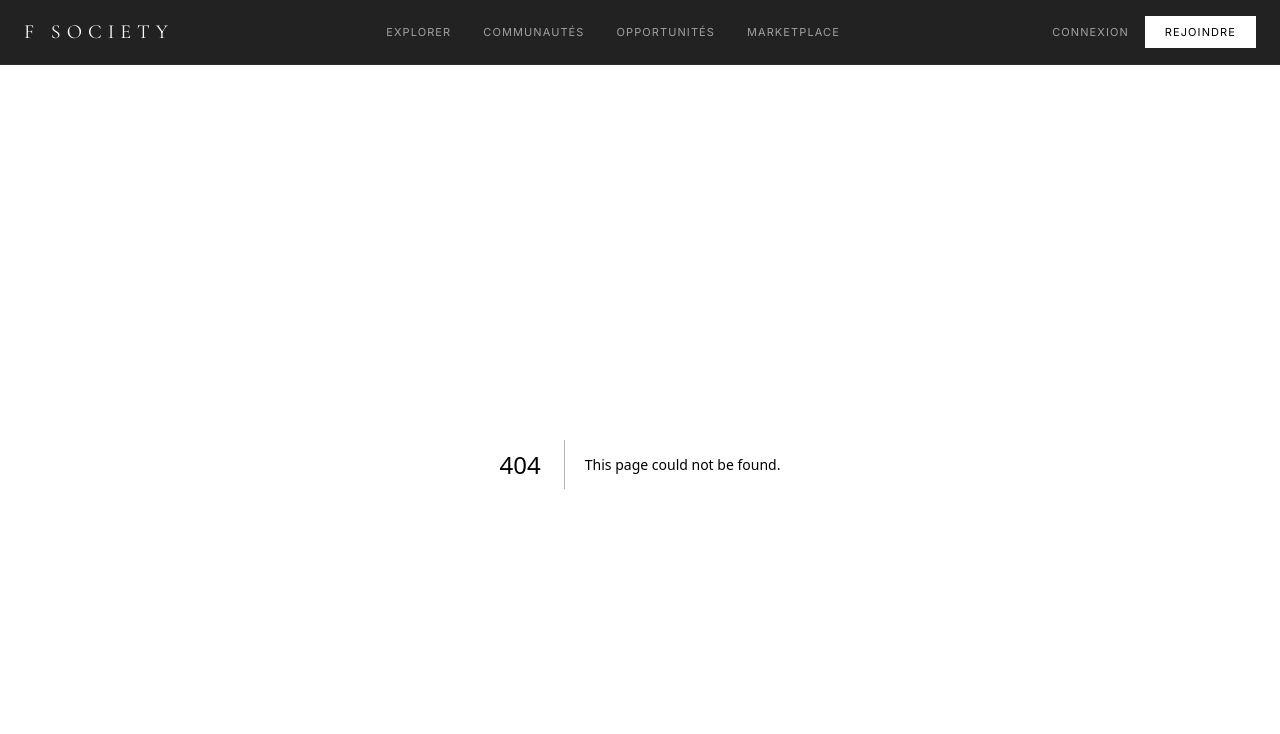
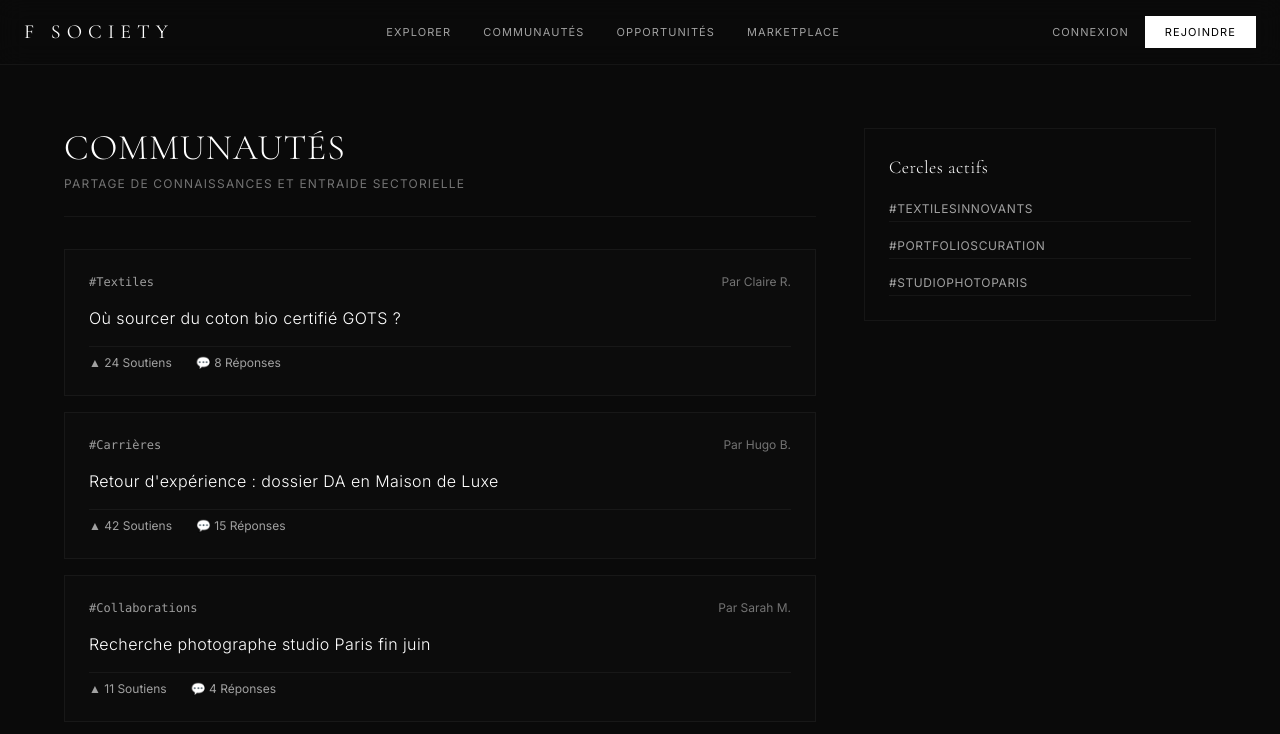
Before and after one commit to Marisan-coder/fsociety, a Next.js app: page /communities in a window 1280 px wide. Before the commit this address had no page. Shown: the top 734 px of the page. Built offline with nearby package versions, Linux system fonts and the light colour scheme.

Commit message:
Ajout page Communautés

```diff
--- /dev/null
+++ b/app/communities/page.tsx
@@ -0,0 +1,72 @@
+
+"use client";
+
+const POSTS = [
+ { id: 1, title: "Où sourcer du coton bio certifié GOTS ?",
+   author: "Claire R.", group: "#Textiles", votes: 24, replies: 8 },
+ { id: 2, title: "Retour d'expérience : dossier DA en Maison de Luxe",
+   author: "Hugo B.", group: "#Carrières", votes: 42, replies: 15 },
+ { id: 3, title: "Recherche photographe studio Paris fin juin",
+   author: "Sarah M.", group: "#Collaborations", votes: 11, replies: 4 },
+];
+
+export default function CommunitiesPage() {
+ return (
+   <div className="min-h-screen bg-[#0A0A0A] text-white p-8 md:p-16">
+     <div className="max-w-7xl mx-auto grid grid-cols-1 lg:grid-cols-3 gap-12">
+
+       <div className="lg:col-span-2 space-y-8">
+         <header className="border-b border-white/5 pb-6">
+           <h1 className="font-serif text-4xl font-light tracking-wide">
+             COMMUNAUTÉS
+           </h1>
+           <p className="text-neutral-500 text-xs uppercase tracking-widest mt-2">
+             Partage de connaissances et entraide sectorielle
+           </p>
+         </header>
+
+         <div className="space-y-4">
+           {POSTS.map((post) => (
+             <div key={post.id}
+               className="p-6 border border-white/5 bg-neutral-900/20
+                 hover:border-white/10 transition-colors space-y-4">
+               <div className="flex justify-between items-center
+                 text-xs text-neutral-500">
+                 <span className="font-mono text-white/60">{post.group}</span>
+                 <span>Par {post.author}</span>
+               </div>
+               <h3 className="text-base font-light tracking-wide
+                 hover:text-neutral-300 cursor-pointer">
+                 {post.title}
+               </h3>
+               <div className="flex space-x-6 text-xs text-neutral-400
+                 pt-2 border-t border-white/5">
+                 <button className="hover:text-white">▲ {post.votes} Soutiens</button>
+                 <span>💬 {post.replies} Réponses</span>
+               </div>
+             </div>
+           ))}
+         </div>
+       </div>
+
+       <div className="space-y-6">
+         <div className="p-6 border border-white/5 space-y-4">
+           <h3 className="font-serif text-lg font-light tracking-wide">
+             Cercles actifs
+           </h3>
+           <ul className="space-y-3 text-xs uppercase tracking-wider text-neutral-400">
+             {["#TextilesInnovants","#PortfoliosCuration","#StudioPhotoParis"]
+               .map((c) => (
+                 <li key={c}
+                   className="hover:text-white cursor-pointer py-1
+                     border-b border-white/5">
+                   {c}
+                 </li>
+             ))}
+           </ul>
+         </div>
+       </div>
+     </div>
+   </div>
+ );
+}
--- /dev/null
+++ b/app/explore/page.tsx
@@ -0,0 +1,76 @@
+"use client";
+import { useState } from "react";
+
+const PROJECTS = [
+ { id: 1, title: "L'Éloge de l'Ombre", author: "Marie S.",
+   category: "Haute-Couture",
+   img: "https://images.unsplash.com/photo-1509631179647-0177331693ae?w=600&q=80" },
+ { id: 2, title: "Lignes Urbaines", author: "Lucas M.",
+   category: "Design Textile",
+   img: "https://images.unsplash.com/photo-1539109136881-3be0616acf4b?w=600&q=80" },
+ { id: 3, title: "Anachronisme Vol. 2", author: "Elen K.",
+   category: "Photographie",
+   img: "https://images.unsplash.com/photo-1515886657613-9f3515b0c78f?w=600&q=80" },
+ { id: 4, title: "Brutalisme Minimal", author: "Jean D.",
+   category: "Creative Direction",
+   img: "https://images.unsplash.com/photo-1490481651871-ab68de25d43d?w=600&q=80" },
+];
+
+const CATS = ["Tous","Haute-Couture","Design Textile","Photographie","Creative Direction"];
+
+export default function ExplorePage() {
+ const [filter, setFilter] = useState("Tous");
+ const list = filter === "Tous"
+   ? PROJECTS : PROJECTS.filter(p => p.category === filter);
+
+ return (
+   <div className="min-h-screen bg-[#0A0A0A] text-white p-8 md:p-16">
+     <div className="max-w-7xl mx-auto space-y-12">
+
+       <header className="border-b border-white/5 pb-6">
+         <h1 className="font-serif text-4xl md:text-6xl font-light tracking-wide">
+           EXPLORER
+         </h1>
+         <p className="text-neutral-500 text-xs uppercase tracking-widest mt-2">
+           La curation des nouveaux talents de la mode
+         </p>
+       </header>
+
+       <div className="flex flex-wrap gap-2">
+         {CATS.map((cat) => (
+           <button key={cat} onClick={() => setFilter(cat)}
+             className={`px-4 py-1.5 text-[11px] uppercase tracking-widest
+               transition-all border ${filter === cat
+                 ? "bg-white text-black border-white"
+                 : "border-white/10 text-neutral-400 hover:border-white/30"
+               }`}>
+             {cat}
+           </button>
+         ))}
+       </div>
+
+       <div className="grid grid-cols-1 sm:grid-cols-2 lg:grid-cols-4 gap-8">
+         {list.map((p) => (
+           <div key={p.id} className="group space-y-3 cursor-pointer">
+             <div className="overflow-hidden bg-neutral-900 aspect-[3/4]">
+               <img src={p.img} alt={p.title}
+                 className="w-full h-full object-cover opacity-75
+                   group-hover:opacity-100 group-hover:scale-105 transition-all duration-500" />
+             </div>
+             <div className="flex justify-between items-start">
+               <div>
+                 <h3 className="font-serif text-base font-light">{p.title}</h3>
+                 <p className="text-xs text-neutral-500">{p.author}</p>
+               </div>
+               <span className="text-[9px] uppercase tracking-widest
+                 text-neutral-400 border border-white/5 px-2 py-0.5">
+                 {p.category}
+               </span>
+             </div>
+           </div>
+         ))}
+       </div>
+     </div>
+   </div>
+ );
+}
```
